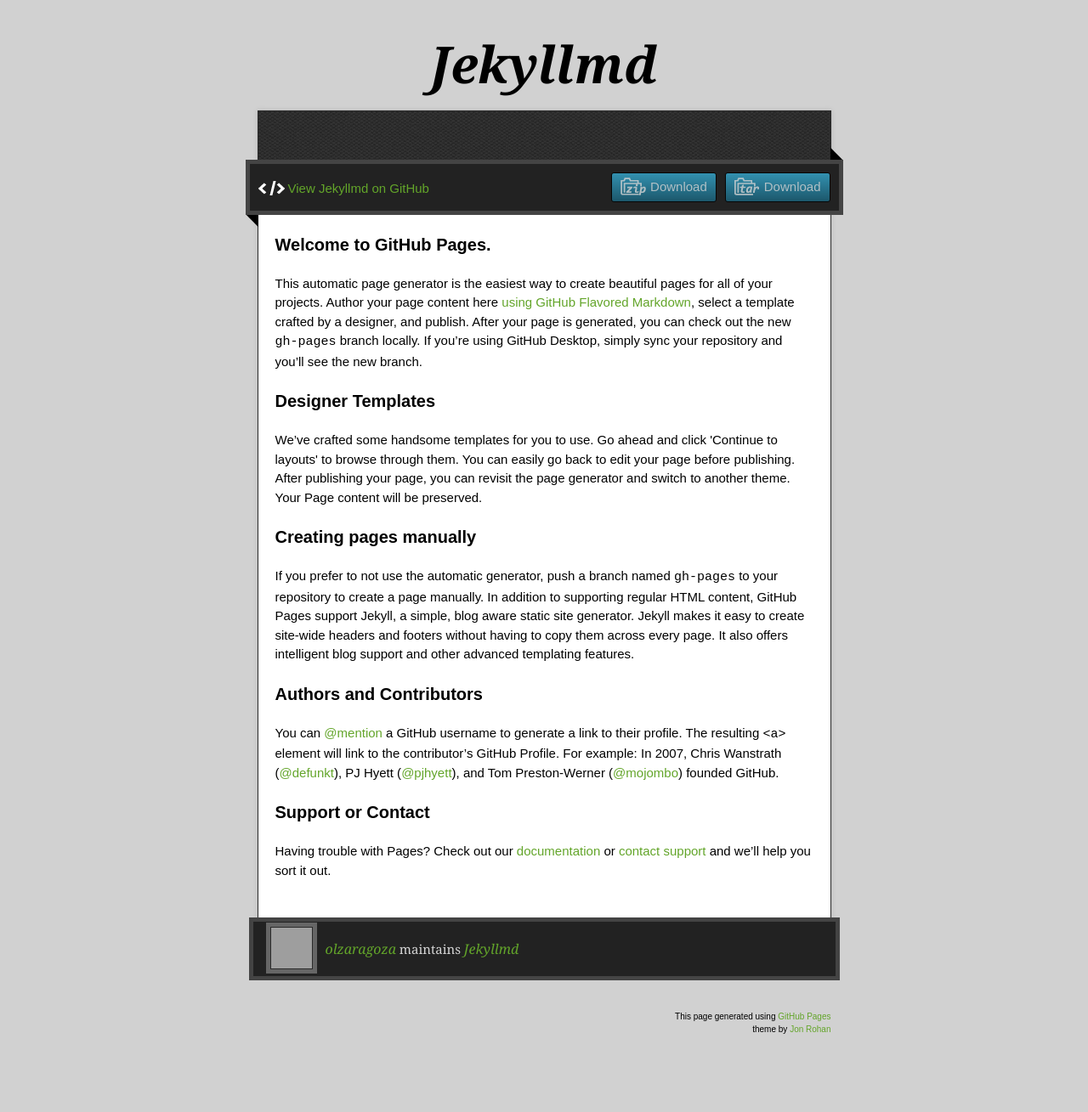
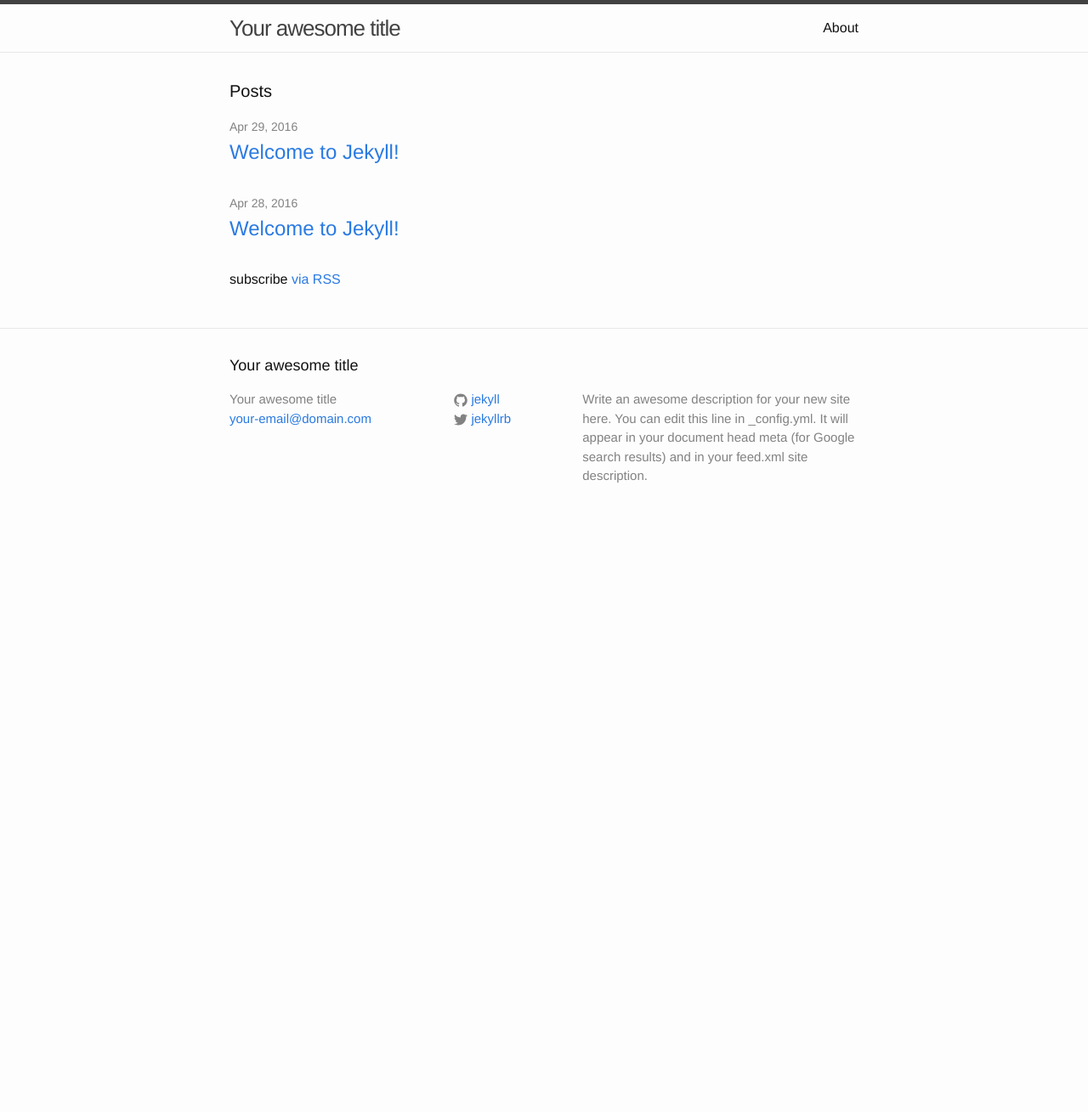
Before and after one commit to olzaragoza/jekyllmd, a Jekyll site: the page built from index.html, in a window 1280 px wide. Shown: the whole page at 85% size. Built offline with Jekyll 4.4.1, drawn with Linux system fonts in a browser that asks for light colours; nearby versions of some CDN libraries; after the commit the page ends 900 px from its top, so only the background shows below that; grey boxes are pictures that could not be loaded.

Commit message:
new sp3 branch

```diff
--- a/Gemfile
+++ b/Gemfile
@@ -1,2 +1,3 @@
 source 'https://rubygems.org'
 gem 'github-pages', group: :jekyll_plugins
+gem 'wdm', '>= 0.1.0' if Gem.win_platform?
--- a/_config.yml
+++ b/_config.yml
@@ -6,7 +6,7 @@
 # 'jekyll serve'. If you change this file, please restart the server process.
 
 # Site settings
-title: Jekyll.md 90210
+title: Your awesome title
 email: your-email@domain.com
 description: > # this means to ignore newlines until "baseurl:"
   Write an awesome description for your new site here. You can edit this
@@ -15,8 +15,7 @@ description: > # this means to ignore newlines until "baseurl:"
 baseurl: "" # the subpath of your site, e.g. /blog
 url: "http://yourdomain.com" # the base hostname & protocol for your site
 twitter_username: jekyllrb
-github_username:  olzaragoza
+github_username:  jekyll
 
 # Build settings
 markdown: kramdown
-repository: olzaragoza/jekyllmd
--- a/index.html
+++ b/index.html
@@ -1,85 +1,23 @@
-<!doctype html>
-<!-- The Time Machine GitHub pages theme was designed and developed by Jon Rohan, on Feb 7, 2012. -->
-<!-- Follow him for fun. http://twitter.com/jonrohan. Tail his code on https://github.com/jonrohan -->
-<html>
-<head>
-  <meta charset="utf-8">
-  <meta http-equiv="X-UA-Compatible" content="IE=edge,chrome=1">
+---
+layout: default
+---
 
-  <link rel="stylesheet" href="stylesheets/stylesheet.css" media="screen">
-  <link rel="stylesheet" href="stylesheets/github-dark.css">
-  <script type="text/javascript" src="https://ajax.googleapis.com/ajax/libs/jquery/1.7.1/jquery.min.js"></script>
-  <script type="text/javascript" src="javascripts/script.js"></script>
+<div class="home">
 
-  <title>Jekyllmd</title>
-  <meta name="description" content="">
+  <h1 class="page-heading">Posts</h1>
 
-  <meta name="viewport" content="width=device-width,initial-scale=1">
+  <ul class="post-list">
+    {% for post in site.posts %}
+      <li>
+        <span class="post-meta">{{ post.date | date: "%b %-d, %Y" }}</span>
 
-</head>
+        <h2>
+          <a class="post-link" href="{{ post.url | prepend: site.baseurl }}">{{ post.title }}</a>
+        </h2>
+      </li>
+    {% endfor %}
+  </ul>
 
-<body>
+  <p class="rss-subscribe">subscribe <a href="{{ "/feed.xml" | prepend: site.baseurl }}">via RSS</a></p>
 
-  <div class="wrapper">
-    <header>
-      <h1 class="title">Jekyllmd</h1>
-    </header>
-    <div id="container">
-      <p class="tagline"></p>
-      <div id="main" role="main">
-        <div class="download-bar">
-        <div class="inner">
-          <a href="https://github.com/olzaragoza/jekyllmd/tarball/master" class="download-button tar"><span>Download</span></a>
-          <a href="https://github.com/olzaragoza/jekyllmd/zipball/master" class="download-button zip"><span>Download</span></a>
-          <a href="https://github.com/olzaragoza/jekyllmd" class="code">View Jekyllmd on GitHub</a>
-        </div>
-        <span class="blc"></span><span class="trc"></span>
-        </div>
-        <article class="markdown-body">
-          <h3>
-<a id="welcome-to-github-pages" class="anchor" href="#welcome-to-github-pages" aria-hidden="true"><span aria-hidden="true" class="octicon octicon-link"></span></a>Welcome to GitHub Pages.</h3>
-
-<p>This automatic page generator is the easiest way to create beautiful pages for all of your projects. Author your page content here <a href="https://guides.github.com/features/mastering-markdown/">using GitHub Flavored Markdown</a>, select a template crafted by a designer, and publish. After your page is generated, you can check out the new <code>gh-pages</code> branch locally. If you’re using GitHub Desktop, simply sync your repository and you’ll see the new branch.</p>
-
-<h3>
-<a id="designer-templates" class="anchor" href="#designer-templates" aria-hidden="true"><span aria-hidden="true" class="octicon octicon-link"></span></a>Designer Templates</h3>
-
-<p>We’ve crafted some handsome templates for you to use. Go ahead and click 'Continue to layouts' to browse through them. You can easily go back to edit your page before publishing. After publishing your page, you can revisit the page generator and switch to another theme. Your Page content will be preserved.</p>
-
-<h3>
-<a id="creating-pages-manually" class="anchor" href="#creating-pages-manually" aria-hidden="true"><span aria-hidden="true" class="octicon octicon-link"></span></a>Creating pages manually</h3>
-
-<p>If you prefer to not use the automatic generator, push a branch named <code>gh-pages</code> to your repository to create a page manually. In addition to supporting regular HTML content, GitHub Pages support Jekyll, a simple, blog aware static site generator. Jekyll makes it easy to create site-wide headers and footers without having to copy them across every page. It also offers intelligent blog support and other advanced templating features.</p>
-
-<h3>
-<a id="authors-and-contributors" class="anchor" href="#authors-and-contributors" aria-hidden="true"><span aria-hidden="true" class="octicon octicon-link"></span></a>Authors and Contributors</h3>
-
-<p>You can <a href="https://help.github.com/articles/basic-writing-and-formatting-syntax/#mentioning-users-and-teams" class="user-mention">@mention</a> a GitHub username to generate a link to their profile. The resulting <code>&lt;a&gt;</code> element will link to the contributor’s GitHub Profile. For example: In 2007, Chris Wanstrath (<a href="https://github.com/defunkt" class="user-mention">@defunkt</a>), PJ Hyett (<a href="https://github.com/pjhyett" class="user-mention">@pjhyett</a>), and Tom Preston-Werner (<a href="https://github.com/mojombo" class="user-mention">@mojombo</a>) founded GitHub.</p>
-
-<h3>
-<a id="support-or-contact" class="anchor" href="#support-or-contact" aria-hidden="true"><span aria-hidden="true" class="octicon octicon-link"></span></a>Support or Contact</h3>
-
-<p>Having trouble with Pages? Check out our <a href="https://help.github.com/pages">documentation</a> or <a href="https://github.com/contact">contact support</a> and we’ll help you sort it out.</p>
-        </article>
-      </div>
-    </div>
-    <footer>
-      <div class="owner">
-      <p><a href="https://github.com/olzaragoza" class="avatar"><img src="https://avatars0.githubusercontent.com/u/14199576?v=3&amp;s=60" width="48" height="48"></a> <a href="https://github.com/olzaragoza">olzaragoza</a> maintains <a href="https://github.com/olzaragoza/jekyllmd">Jekyllmd</a></p>
-
-
-      </div>
-      <div class="creds">
-        <small>This page generated using <a href="https://pages.github.com/">GitHub Pages</a><br>theme by <a href="https://twitter.com/jonrohan/">Jon Rohan</a></small>
-      </div>
-    </footer>
-  </div>
-  <div class="current-section">
-    <a href="#top">Scroll to top</a>
-    <a href="https://github.com/olzaragoza/jekyllmd/tarball/master" class="tar">tar</a><a href="https://github.com/olzaragoza/jekyllmd/zipball/master" class="zip">zip</a><a href="" class="code">source code</a>
-    <p class="name"></p>
-  </div>
-
-
-</body>
-</html>
+</div>
```
Also changed, not shown: _posts/2016-04-29-welcome-to-jekyll.markdown (added, +25 -0 lines), about.md (+0 -2 lines), Gemfile.lock.
